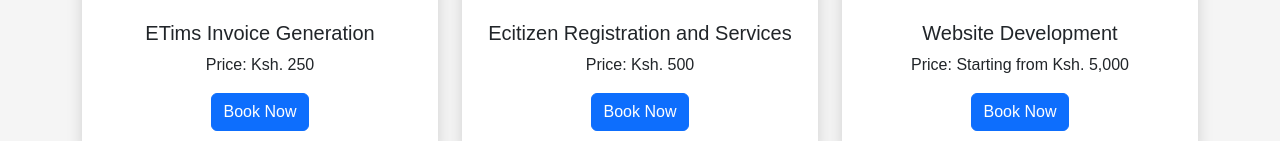
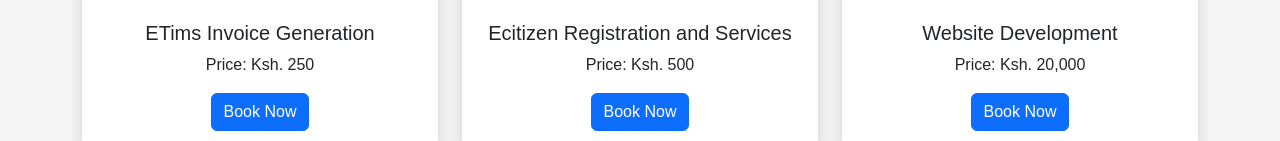
Before and after one commit to Chaser-254/dhilax-tech, a React (Vite) app: page /services in a window 1280 px wide. Shown: the part 1569-1710 px from the top of the page. Built offline with nearby package versions, Linux system fonts and the light colour scheme.

Commit message:
Fix dependency issue

```diff
--- a/src/pages/Services.jsx
+++ b/src/pages/Services.jsx
@@ -21,7 +21,7 @@
         { name: "ETims Onboarding/Registration", price: "Ksh. 300", id: "etims", icon: "bi-person-badge" },
         { name: "ETims Invoice Generation", price: "Ksh. 250", id: "etims-invoice", icon: "bi-file-earmark-text" },
         { name: "Ecitizen Registration and Services", price: "Ksh. 500", id: "ecitizen", icon: "bi-globe" },
-        { name: "Website Development", price: "Starting from Ksh. 5,000", id: "web-development", icon: "bi-laptop" },
+        { name: "Website Development", price: "Ksh. 20,000", id: "web-development", icon: "bi-laptop" },
       ];
 
       return (
```
